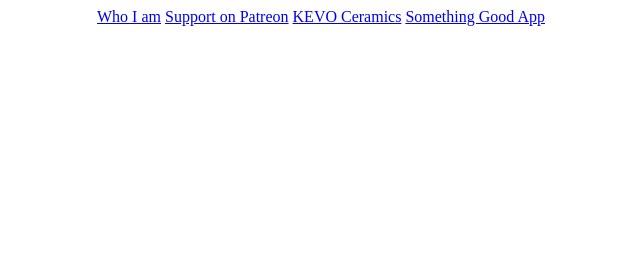
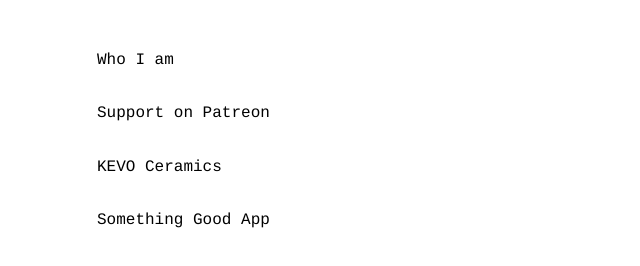
Before and after one commit to kevincoleman/linktree, a plain HTML site: page index.html in a window 1280 px wide. Shown: the whole page, without its empty margins (319-959 px from the left). Drawn offline with Linux system fonts and the light colour scheme.

Commit message:
Make some suhweet styles

```diff
--- a/style.css
+++ b/style.css
@@ -1,4 +1,28 @@
 body {
   display: flex;
   justify-content: center;
+  margin: .2em;
 }
+
+nav {
+  display: flex;
+  flex-direction: column;
+  gap: .2em;
+  width: 100%;
+  max-width: 30em;
+  margin-top: 2em;
+}
+
+nav a {
+  font-family: 'Courier';
+  text-decoration: none;
+  color: black;
+  border-radius: 1em;
+  padding: 1em;
+  transition: 800ms;
+}
+
+nav a:hover {
+  background-color: aqua;
+  transform: rotate(2deg);
+}
```
